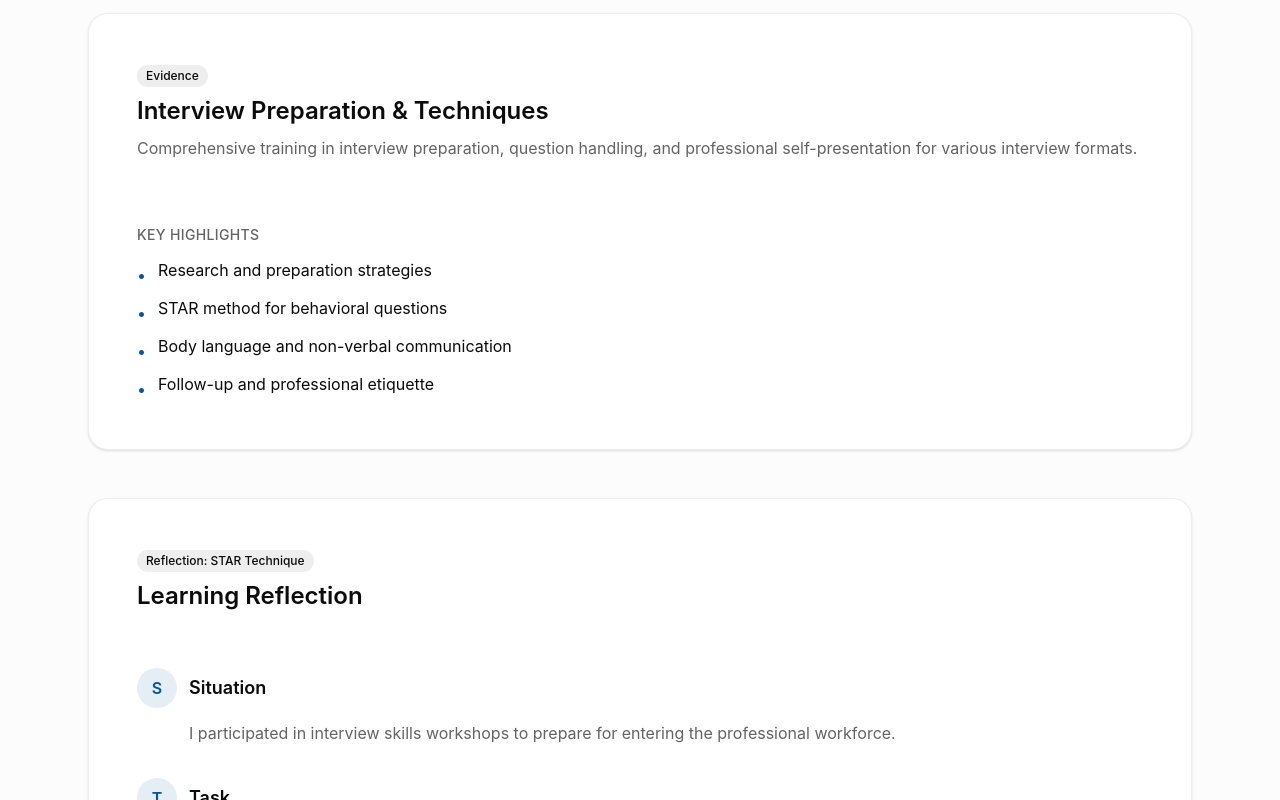
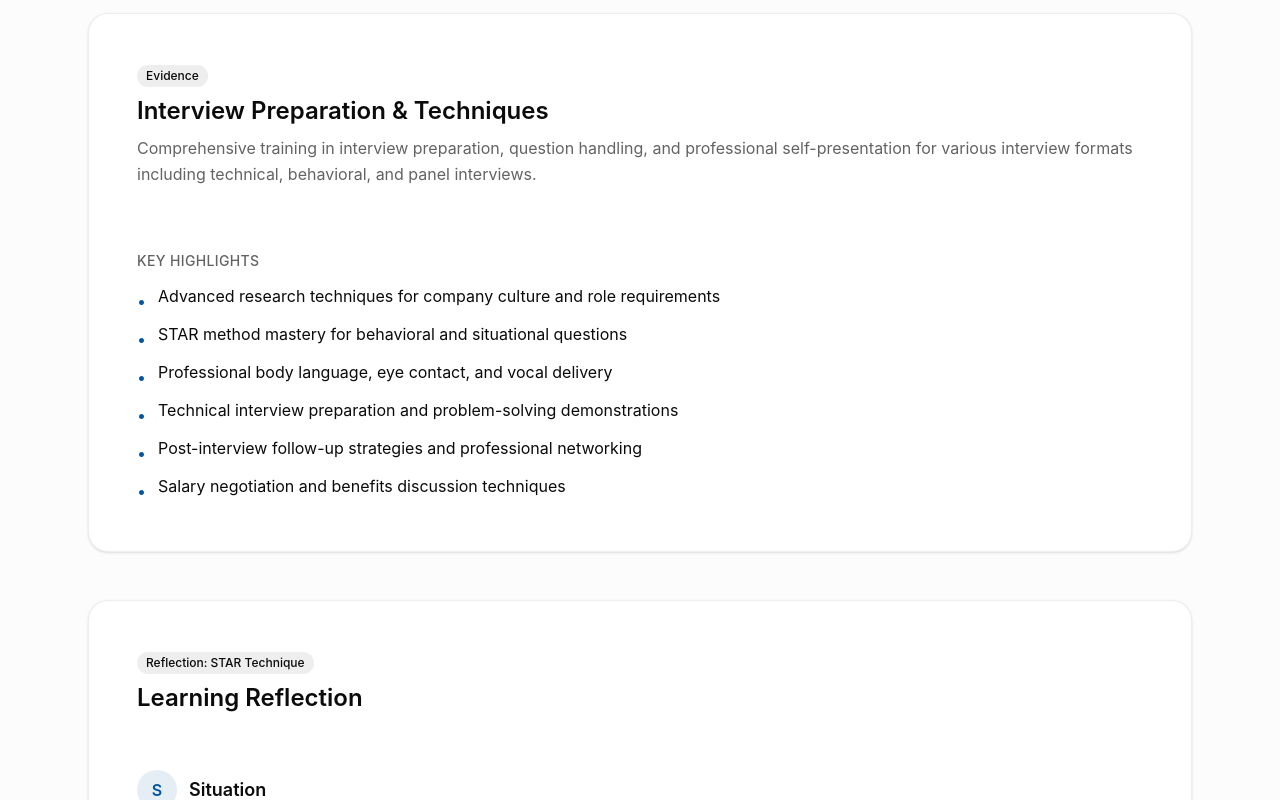
Before and after one commit to DfaltAcc/Work-Readiness-Portfolio_, a Next.js app: page / in a window 1280 px wide. Shown: the part 2520-3320 px from the top of the page. Built offline with nearby package versions, Linux system fonts and the light colour scheme.

Commit message:
Enhance interview skills reflection with detailed STAR technique example

```diff
--- a/app/page.tsx
+++ b/app/page.tsx
@@ -43,22 +43,24 @@ export default function Home() {
           evidence={{
             title: "Interview Preparation & Techniques",
             description:
-              "Comprehensive training in interview preparation, question handling, and professional self-presentation for various interview formats.",
+              "Comprehensive training in interview preparation, question handling, and professional self-presentation for various interview formats including technical, behavioral, and panel interviews.",
             highlights: [
-              "Research and preparation strategies",
-              "STAR method for behavioral questions",
-              "Body language and non-verbal communication",
-              "Follow-up and professional etiquette",
+              "Advanced research techniques for company culture and role requirements",
+              "STAR method mastery for behavioral and situational questions",
+              "Professional body language, eye contact, and vocal delivery",
+              "Technical interview preparation and problem-solving demonstrations",
+              "Post-interview follow-up strategies and professional networking",
+              "Salary negotiation and benefits discussion techniques",
             ],
           }}
           reflection={{
             situation:
-              "I participated in interview skills workshops to prepare for entering the professional workforce.",
-            task: "I needed to develop strategies for effectively presenting my skills, experience, and value to potential employers.",
+              "During my work readiness program, I struggled with interview anxiety and lacked confidence when articulating my technical skills and experiences to potential employers. My initial mock interviews revealed gaps in my preparation strategy and communication approach.",
+            task: "I needed to transform my interview performance by developing comprehensive preparation strategies, mastering the STAR technique for storytelling, and building confidence in presenting my value proposition to employers across different interview formats.",
             action:
-              "I practiced answering common interview questions using the STAR technique, researched companies thoroughly, and participated in mock interviews to refine my approach.",
+              "I enrolled in intensive interview skills workshops and practiced extensively with career counselors. I researched 15+ companies in my target industry, analyzing their values and requirements. I developed a portfolio of STAR-formatted stories covering various scenarios, practiced technical problem-solving out loud, and recorded myself to improve my delivery. I also participated in 8 mock interviews with different professionals, incorporating feedback after each session.",
             result:
-              "My interview performance improved significantly. I became more confident in articulating my strengths and learned to handle challenging questions with composure.",
+              "My interview confidence increased dramatically - from a 3/10 to an 8/10 self-rating. I successfully navigated a challenging panel interview for a software development role, receiving positive feedback on my clear communication and thorough preparation. The interviewer specifically praised my ability to explain complex technical concepts simply and my thoughtful questions about company culture. I learned that authentic preparation, rather than memorized responses, creates genuine confidence and connection with interviewers.",
           }}
         />
 
```
